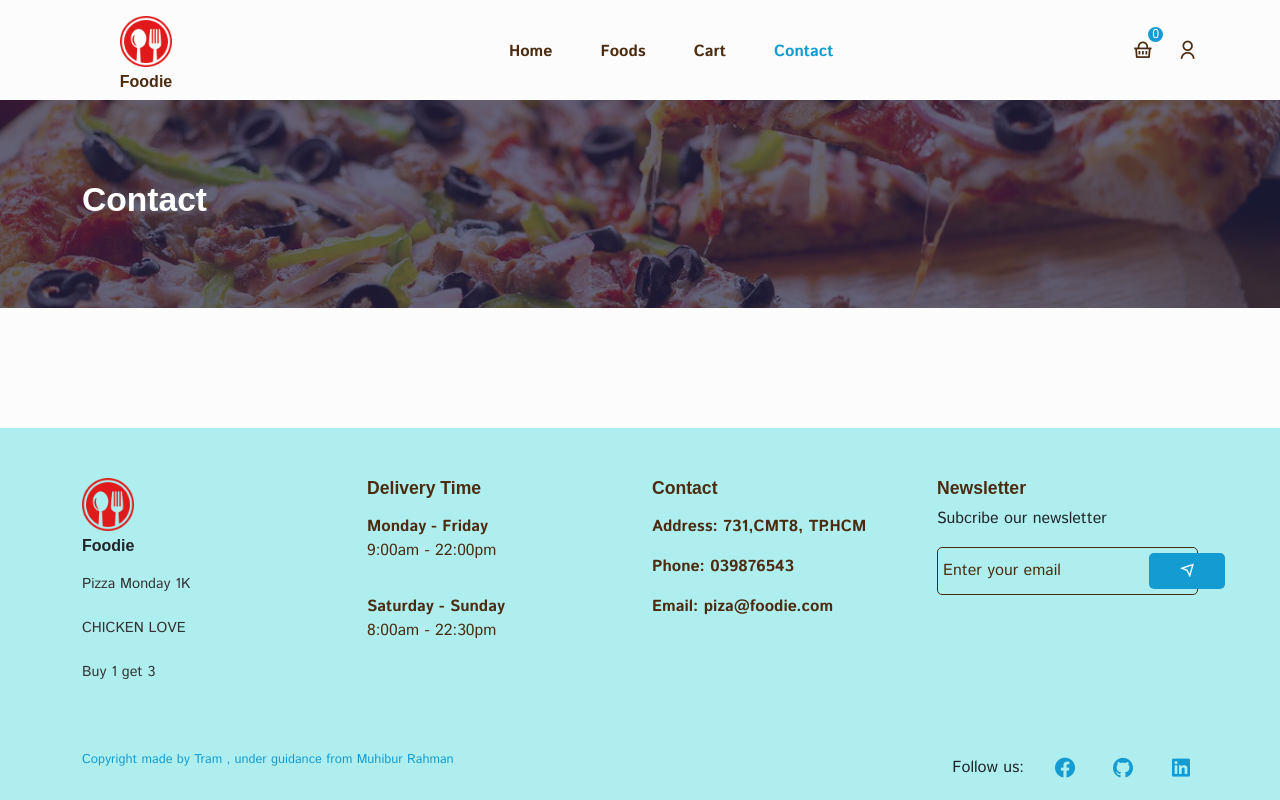
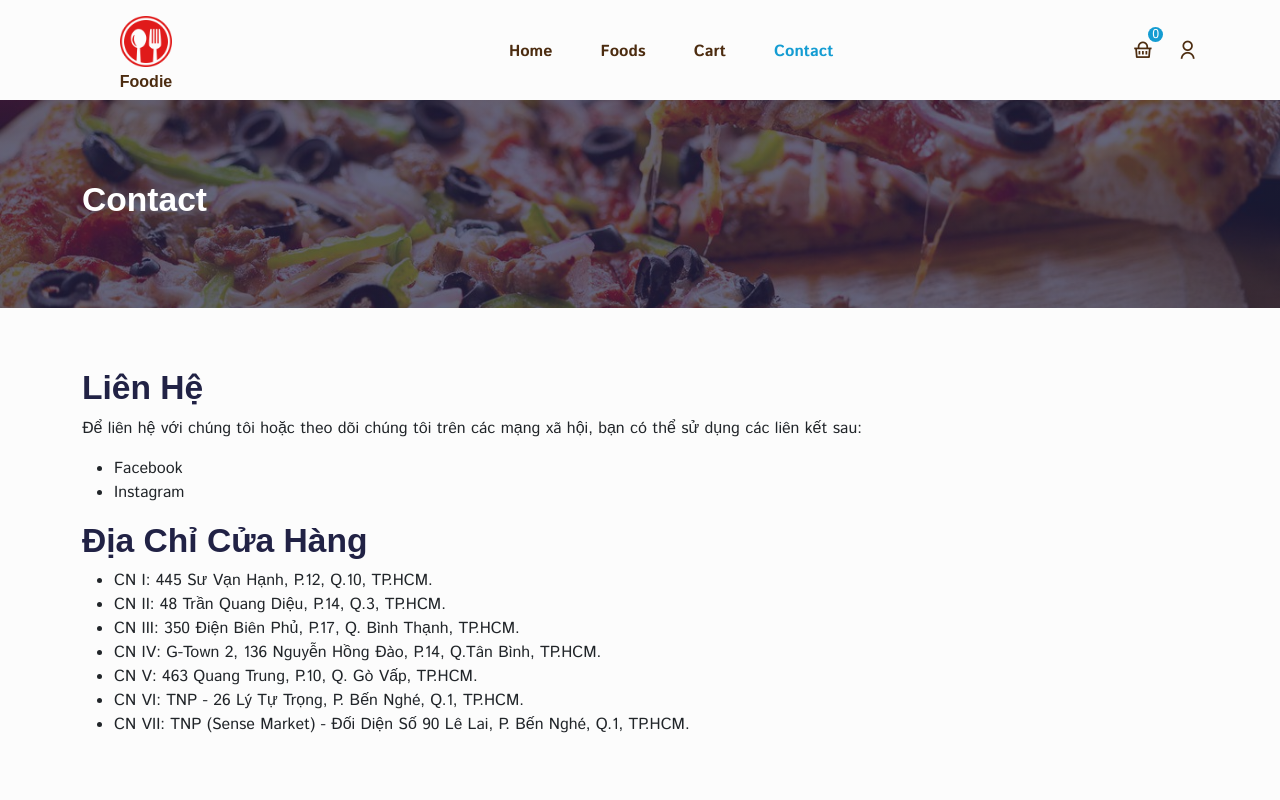
Before and after one commit to tram22ngoc/food-delivery, a React (Create React App) app: page /contact in a window 1280 px wide. Shown: the top 800 px of the page. Built offline with nearby package versions, Linux system fonts and the light colour scheme; a web font is replaced by a local one.

Commit message:
Update Contact page

```diff
--- a/src/pages/Contact.jsx
+++ b/src/pages/Contact.jsx
@@ -1,16 +1,62 @@
-import React from 'react';
-import Helmet from '../components/Helmet/Helmet';
-import CommonSection from '../components/UI/common-section/CommonSection';
-import { Container, Row, Col } from 'reactstrap';
+import React from "react";
+import Helmet from "../components/Helmet/Helmet";
+import CommonSection from "../components/UI/common-section/CommonSection";
+import { Container, Row, Col } from "reactstrap";
 
 const Contact = () => {
   return (
-    <Helmet title='Contact'>
-      <CommonSection title='Contact' />
+    <Helmet title="Contact">
+      <CommonSection title="Contact" />
       <section>
         <Container>
           <Row>
-            <Col></Col>
+            <Col>
+              <h2>Liên Hệ</h2>
+              <p>
+                Để liên hệ với chúng tôi hoặc theo dõi chúng tôi trên các mạng
+                xã hội, bạn có thể sử dụng các liên kết sau:
+              </p>
+              <ul>
+                <li>
+                  <a
+                    href="https://www.facebook.com/foodie"
+                    target="_blank"
+                    rel="noopener noreferrer"
+                  >
+                    Facebook
+                  </a>
+                </li>
+                <li>
+                  <a
+                    href="https://www.instagram.com/foodie/"
+                    target="_blank"
+                    rel="noopener noreferrer"
+                  >
+                    Instagram
+                  </a>
+                </li>
+              </ul>
+            </Col>
+          </Row>
+          <Row>
+            <Col>
+              <h2>Địa Chỉ Cửa Hàng</h2>
+              <ul>
+                <li>CN I: 445 Sư Vạn Hạnh, P.12, Q.10, TP.HCM.</li>
+                <li>CN II: 48 Trần Quang Diệu, P.14, Q.3, TP.HCM.</li>
+                <li>CN III: 350 Điện Biên Phủ, P.17, Q. Bình Thạnh, TP.HCM.</li>
+                <li>
+                  CN IV: G-Town 2, 136 Nguyễn Hồng Đào, P.14, Q.Tân Bình,
+                  TP.HCM.
+                </li>
+                <li>CN V: 463 Quang Trung, P.10, Q. Gò Vấp, TP.HCM.</li>
+                <li>CN VI: TNP - 26 Lý Tự Trọng, P. Bến Nghé, Q.1, TP.HCM.</li>
+                <li>
+                  CN VII: TNP (Sense Market) - Đối Diện Số 90 Lê Lai, P. Bến
+                  Nghé, Q.1, TP.HCM.
+                </li>
+              </ul>
+            </Col>
           </Row>
         </Container>
       </section>
```
